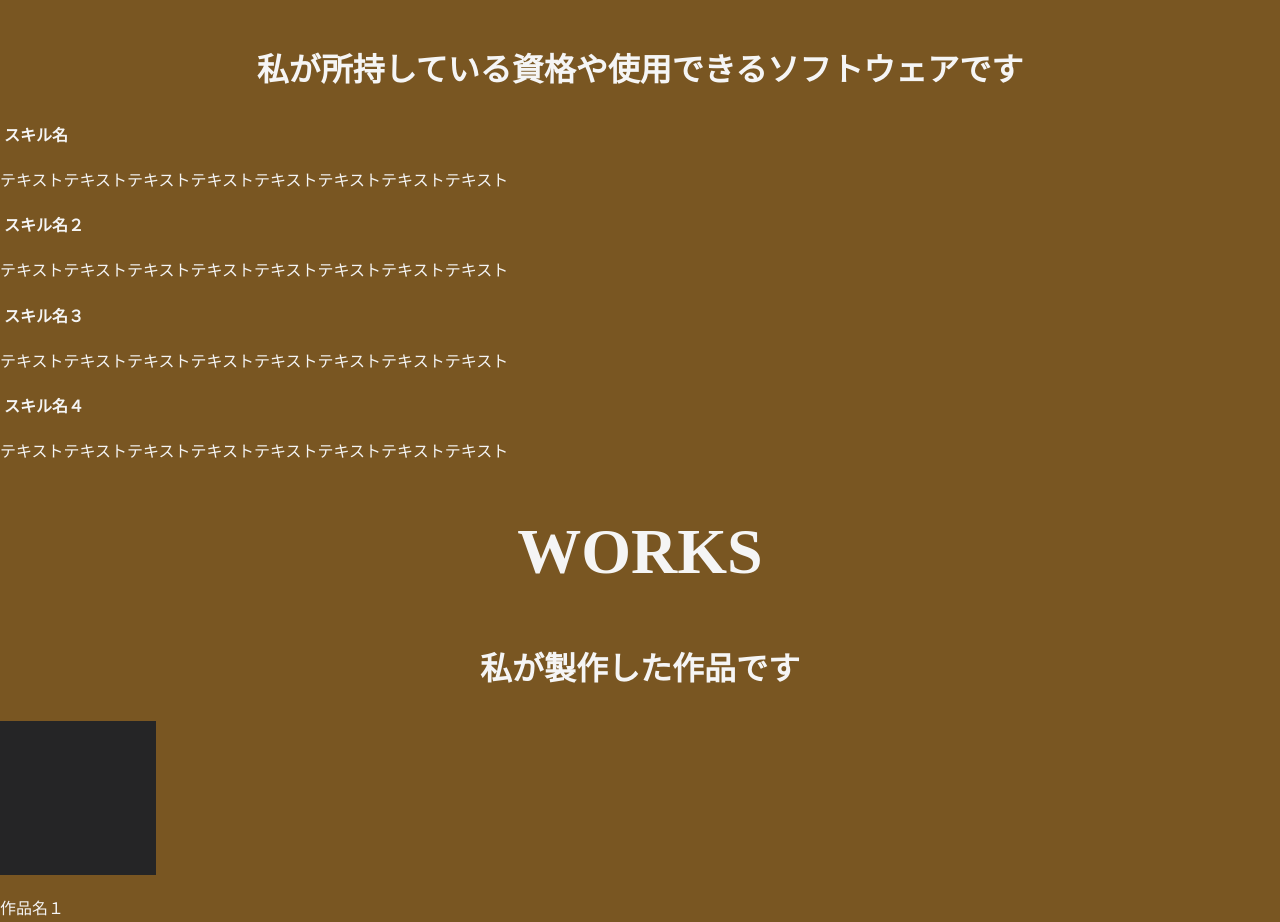
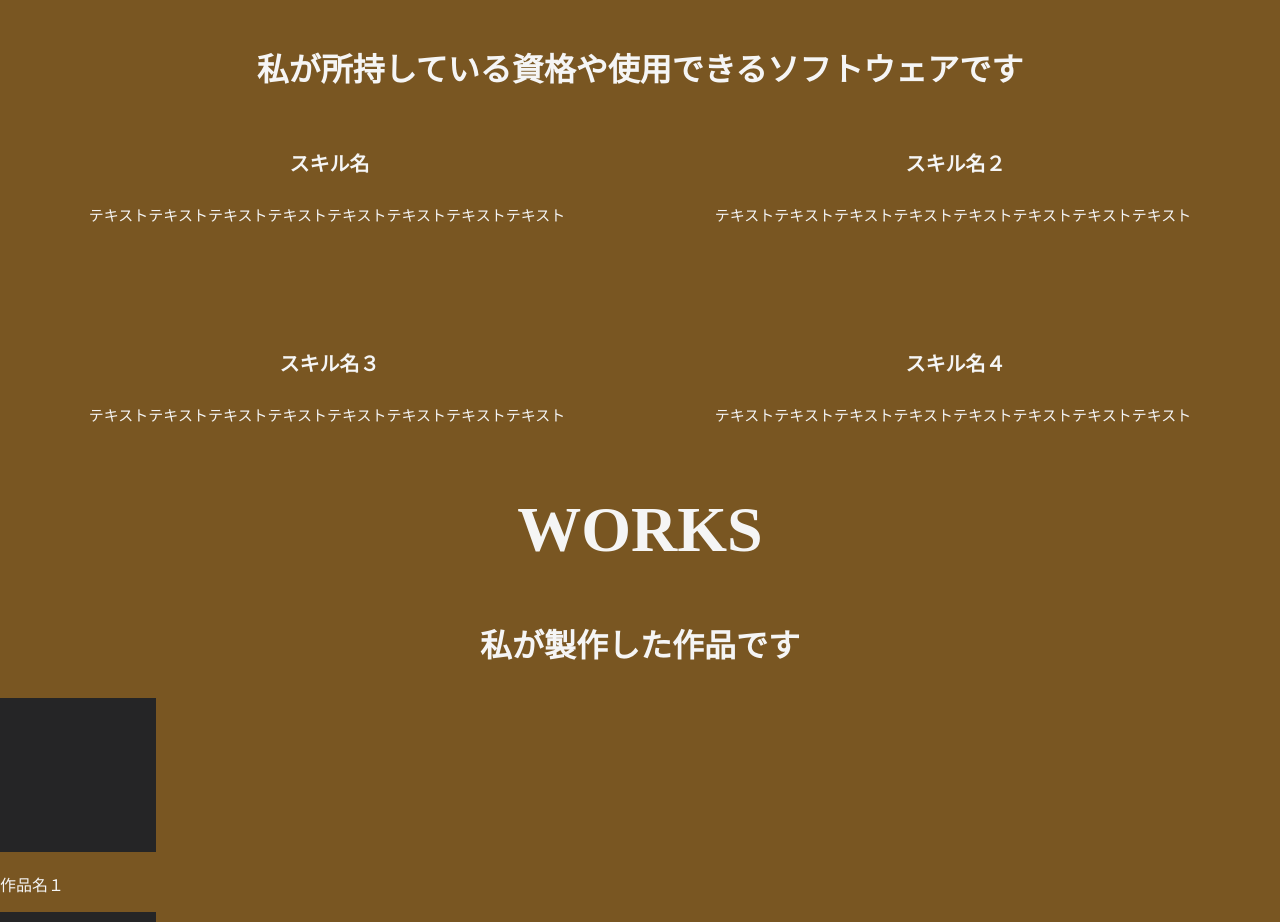
Before and after one commit to Kdaniel148/My-Portfolio, a plain HTML site: page index.html in a window 1280 px wide. Shown: the part 940-1862 px from the top of the page. Drawn offline with Linux system fonts and the light colour scheme.

Commit message:
skillsの編集

```diff
--- a/index.html
+++ b/index.html
@@ -36,26 +36,26 @@
 
         <div class="skill-main">
             <div class="skill-class">
-                <h4> スキル名</h4>
-                <p>テキストテキストテキストテキストテキストテキストテキストテキスト</p>
+                <h4 class="skill-name"> スキル名</h4>
+                <p class="skill-text">テキストテキストテキストテキストテキストテキストテキストテキスト</p>
 
             </div>
 
             <div class="skill-class">
-                <h4> スキル名２</h4>
-                <p>テキストテキストテキストテキストテキストテキストテキストテキスト</p>
+                <h4 class="skill-name"> スキル名２</h4>
+                <p class="skill-text">テキストテキストテキストテキストテキストテキストテキストテキスト</p>
 
             </div>
 
             <div class="skill-class">
-                <h4> スキル名３</h4>
-                <p>テキストテキストテキストテキストテキストテキストテキストテキスト</p>
+                <h4 class="skill-name"> スキル名３</h4>
+                <p class="skill-text">テキストテキストテキストテキストテキストテキストテキストテキスト</p>
 
             </div>
 
             <div class="skill-class">
-                <h4> スキル名４</h4>
-                <p>テキストテキストテキストテキストテキストテキストテキストテキスト</p>
+                <h4 class="skill-name"> スキル名４</h4>
+                <p class="skill-text">テキストテキストテキストテキストテキストテキストテキストテキスト</p>
 
             </div>
         </div>
--- a/style.css
+++ b/style.css
@@ -40,3 +40,23 @@ body{
   .profile-class img{
       width: 300px;
   }
+
+  .skill-main{
+    display:grid;
+    margin:auto 4rem;
+    grid-template-columns: 1fr 1fr;
+    grid-template-rows: 100px;
+    gap: 100px;
+  }
+
+  .skill-class{
+      text-align: center;
+  }
+
+  .skill-name{
+      font-size: 20px;
+  }
+
+  .skill-text{
+    font-size: 15px;
+}
```
